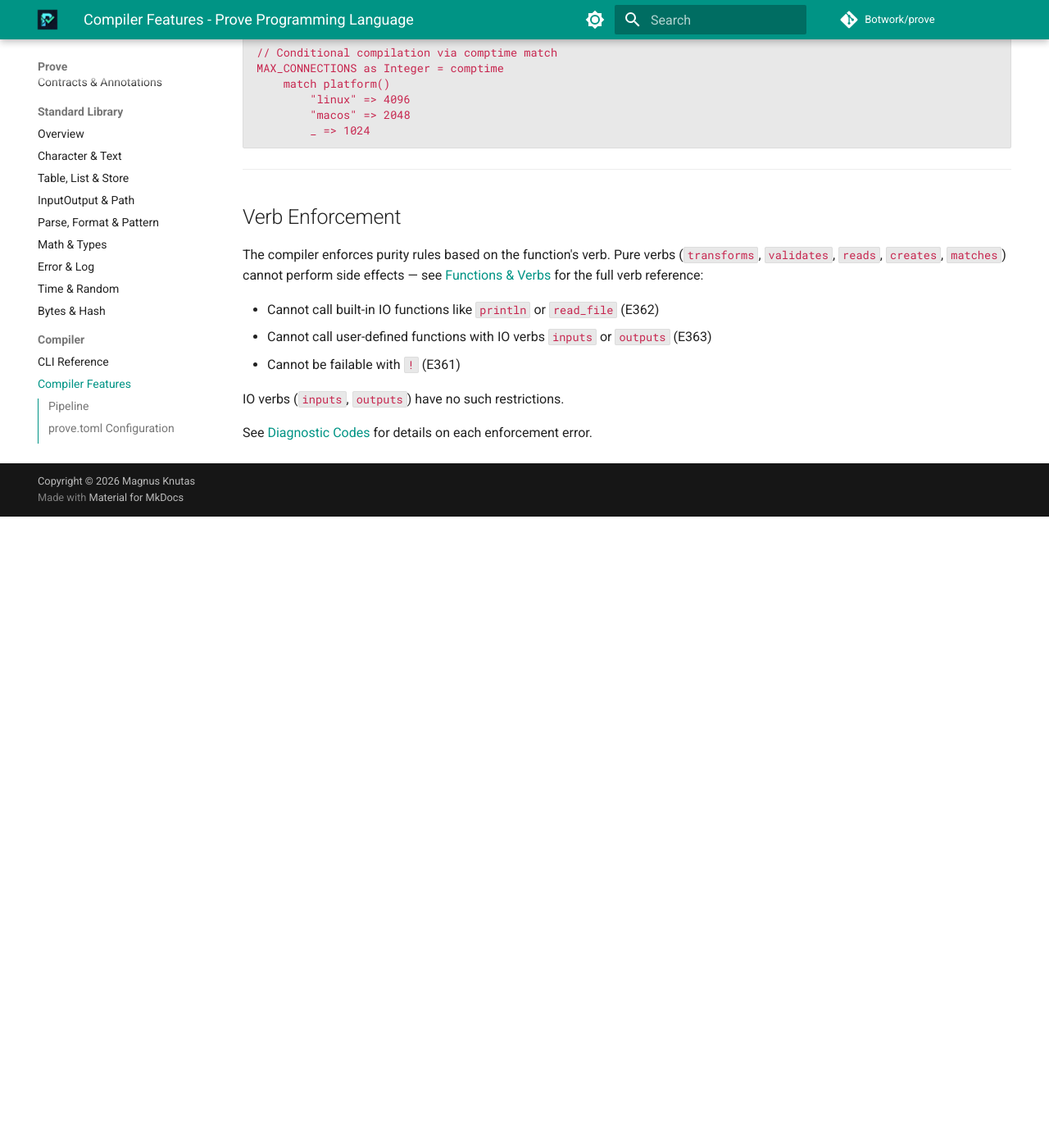
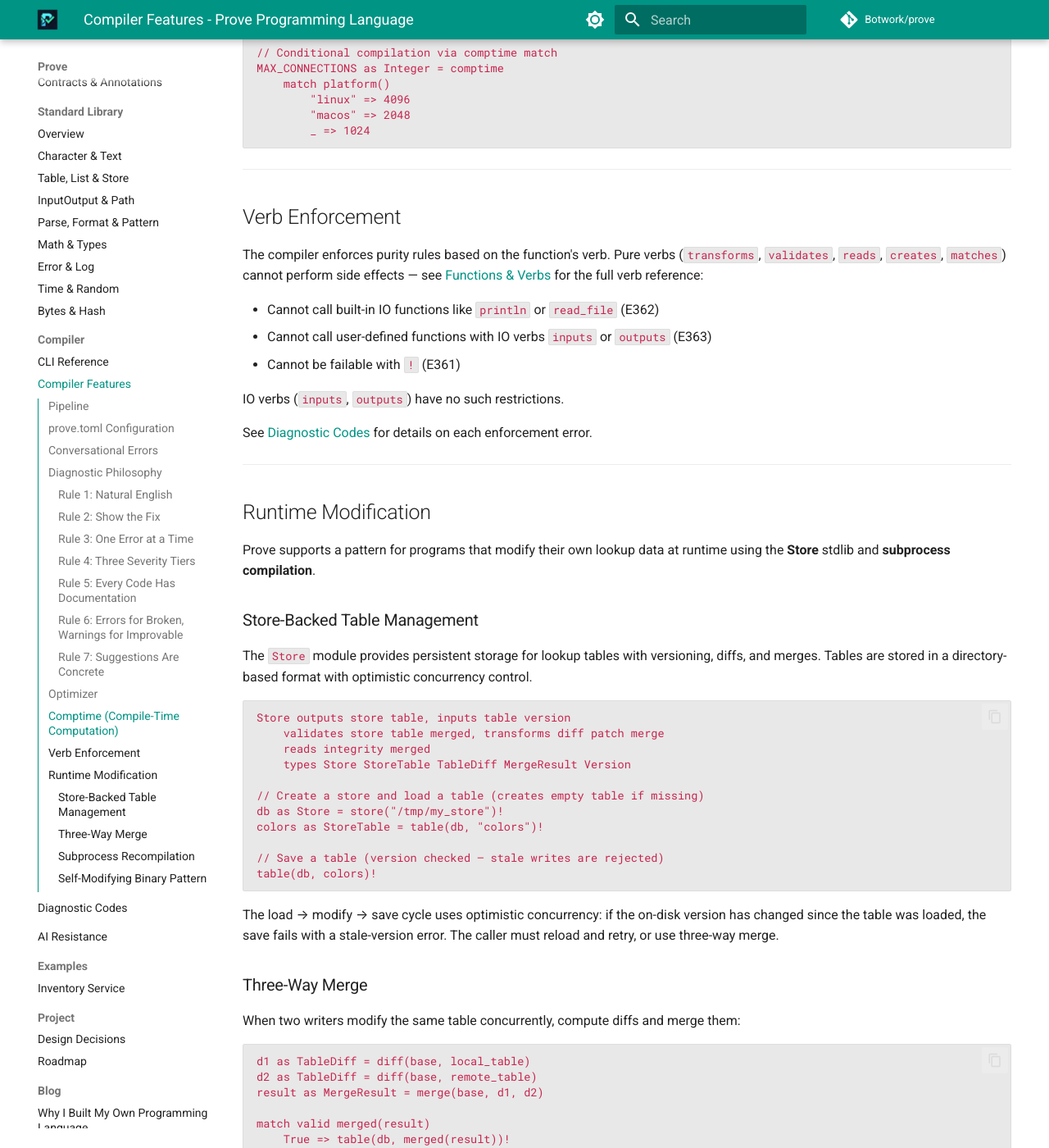
Before and after one commit to kennedyshead/prove, an MkDocs documentation site: the page built from docs/compiler.md, in a window 1280 px wide and 1400 px high, scrolled down 4776 px. Shown: the whole window at 82% size. Built offline with MkDocs 1.6.1 and Material for MkDocs 9.7.7, drawn with Linux system fonts in a browser that asks for light colours; before the commit the page ends 5406 px from its top, so only the background shows below that; some of the changed text lies outside the part shown.

Commit message:
Store fixes 1

````diff
--- a/docs/compiler.md
+++ b/docs/compiler.md
@@ -191,3 +191,65 @@
 IO verbs (`inputs`, `outputs`) have no such restrictions.
 
 See [Diagnostic Codes](diagnostics.md#e361-pure-function-cannot-be-failable) for details on each enforcement error.
+
+---
+
+## Runtime Modification
+
+Prove supports a pattern for programs that modify their own lookup data at runtime using the **Store** stdlib and **subprocess compilation**.
+
+### Store-Backed Table Management
+
+The `Store` module provides persistent storage for lookup tables with versioning, diffs, and merges. Tables are stored in a directory-based format with optimistic concurrency control.
+
+```prove
+Store outputs store table, inputs table version
+    validates store table merged, transforms diff patch merge
+    reads integrity merged
+    types Store StoreTable TableDiff MergeResult Version
+
+// Create a store and load a table (creates empty table if missing)
+db as Store = store("/tmp/my_store")!
+colors as StoreTable = table(db, "colors")!
+
+// Save a table (version checked — stale writes are rejected)
+table(db, colors)!
+```
+
+The load → modify → save cycle uses optimistic concurrency: if the on-disk version has changed since the table was loaded, the save fails with a stale-version error. The caller must reload and retry, or use three-way merge.
+
+### Three-Way Merge
+
+When two writers modify the same table concurrently, compute diffs and merge them:
+
+```prove
+d1 as TableDiff = diff(base, local_table)
+d2 as TableDiff = diff(base, remote_table)
+result as MergeResult = merge(base, d1, d2)
+
+match valid merged(result)
+    True => table(db, merged(result))!
+    False => console("Merge had conflicts")
+```
+
+### Subprocess Recompilation
+
+A running Prove program can spawn `prove build` to recompile itself or a sibling module:
+
+```prove
+InputOutput inputs system, types ProcessResult
+
+result as ProcessResult = system("prove", ["build", "path/to/project"])
+```
+
+### Self-Modifying Binary Pattern
+
+Combining Store with subprocess compilation enables self-modifying binaries:
+
+1. Load a lookup table from the store
+2. Modify the table (add/remove/update entries)
+3. Save the updated table back to the store
+4. Spawn `prove build` to compile a new binary that includes the updated data
+5. The new binary reads from the same store, picking up the changes
+
+This pattern keeps data in persistent storage (the store) while allowing the compiled binary to be regenerated with updated lookup tables.
````
Also changed, not shown: docs/examples/inventory_service.md (+11 -5 lines), future/store/impl06-dynamic-lookup.md (+8 -8 lines), 3 other files.
